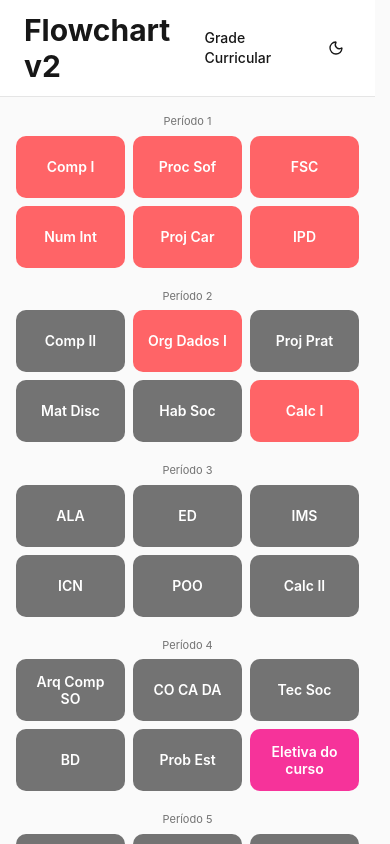
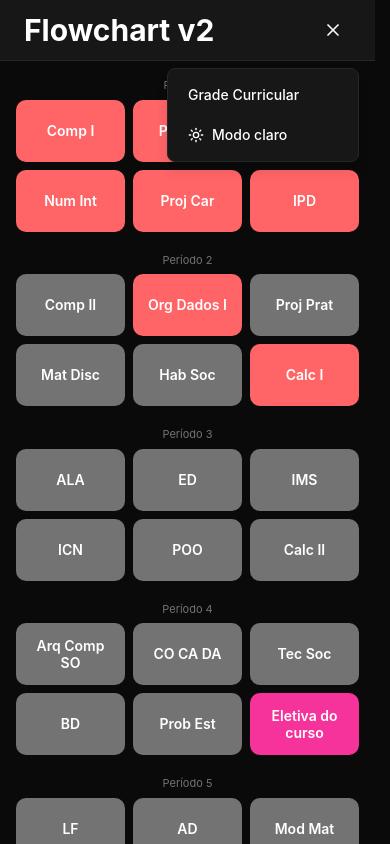
Before and after one commit to borges-1802/flowchart, a React (Vite) app: page / in a window 390 px wide. Both pictures are taken after a click on the button "Abrir menu". Shown: the top 844 px of the page. Built offline with nearby package versions, Linux system fonts and the light colour scheme.

Commit message:
feat: header responsivo

```diff
--- a/src/components/Header/Header.tsx
+++ b/src/components/Header/Header.tsx
@@ -1,4 +1,5 @@
-import { Sun, Moon } from 'lucide-react';
+import { useState } from 'react';
+import { Sun, Moon, Menu, X } from 'lucide-react';
 
 const CURRICULUM_URL = 'https://ic.ufrj.br/info/grade-curricular-bcc/';
 
@@ -8,24 +9,28 @@ interface HeaderProps {
 }
 
 export function Header({ theme, onToggleTheme }: HeaderProps) {
+  const [isMenuOpen, setIsMenuOpen] = useState(false);
   const isDark = theme === 'dark';
+  const hoverClass = isDark ? 'hover:bg-white/10' : 'hover:bg-black/5';
+
+  function closeMenu() {
+    setIsMenuOpen(false);
+  }
 
   return (
     <header
-      className={`flex items-center justify-between border-b px-6 py-3 ${
+      className={`relative flex items-center justify-between border-b px-6 py-3 ${
         isDark ? 'border-neutral-800 bg-neutral-900 text-white' : 'border-neutral-200 bg-white text-neutral-900'
       }`}
     >
       <h1 className="m-0 text-3xl font-bold">Flowchart v2</h1>
 
-      <div className="flex items-center gap-2">
+      <div className="hidden items-center gap-2 sm:flex">
         <a
           href={CURRICULUM_URL}
           target="_blank"
           rel="noopener noreferrer"
-          className={`rounded-lg px-3 py-2 text-sm font-medium text-current ${
-            isDark ? 'hover:bg-white/10' : 'hover:bg-black/5'
-          }`}
+          className={`rounded-lg px-3 py-2 text-sm font-medium text-current ${hoverClass}`}
         >
           Grade Curricular
         </a>
@@ -34,13 +39,50 @@ export function Header({ theme, onToggleTheme }: HeaderProps) {
           type="button"
           aria-label="Alternar tema claro e escuro"
           onClick={onToggleTheme}
-          className={`flex h-9 w-9 items-center justify-center rounded-lg text-current ${
-            isDark ? 'hover:bg-white/10' : 'hover:bg-black/5'
-          }`}
+          className={`flex h-9 w-9 items-center justify-center rounded-lg text-current ${hoverClass}`}
         >
           {isDark ? <Sun className="h-4 w-4" /> : <Moon className="h-4 w-4" />}
         </button>
       </div>
+
+      <button
+        type="button"
+        aria-label={isMenuOpen ? 'Fechar menu' : 'Abrir menu'}
+        onClick={() => setIsMenuOpen((open) => !open)}
+        className={`flex h-9 w-9 items-center justify-center rounded-lg text-current sm:hidden ${hoverClass}`}
+      >
+        {isMenuOpen ? <X className="h-5 w-5" /> : <Menu className="h-5 w-5" />}
+      </button>
+
+      {isMenuOpen && (
+        <div
+          className={`absolute right-4 top-full z-50 mt-2 flex w-48 flex-col gap-1 rounded-lg border p-2 shadow-lg sm:hidden ${
+            isDark ? 'border-neutral-800 bg-neutral-900' : 'border-neutral-200 bg-white'
+          }`}
+        >
+          <a
+            href={CURRICULUM_URL}
+            target="_blank"
+            rel="noopener noreferrer"
+            onClick={closeMenu}
+            className={`rounded-lg px-3 py-2 text-sm font-medium text-current ${hoverClass}`}
+          >
+            Grade Curricular
+          </a>
+
+          <button
+            type="button"
+            onClick={() => {
+              onToggleTheme();
+              closeMenu();
+            }}
+            className={`flex items-center gap-2 rounded-lg px-3 py-2 text-left text-sm font-medium text-current ${hoverClass}`}
+          >
+            {isDark ? <Sun className="h-4 w-4" /> : <Moon className="h-4 w-4" />}
+            {isDark ? 'Modo claro' : 'Modo escuro'}
+          </button>
+        </div>
+      )}
     </header>
   );
 }
```
